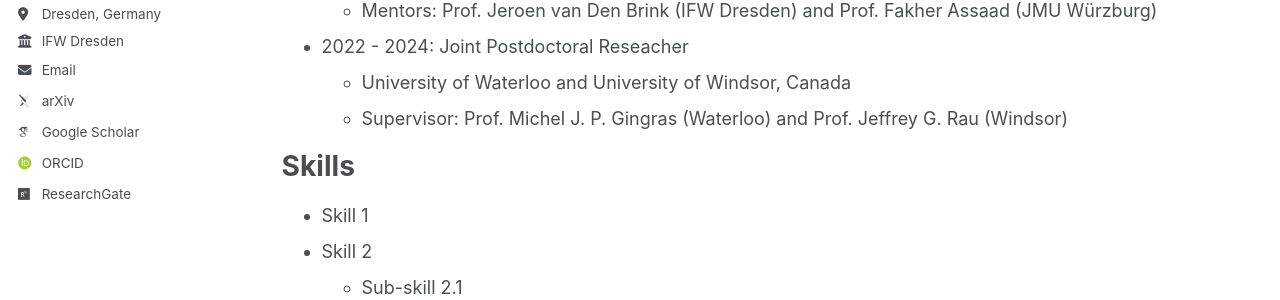
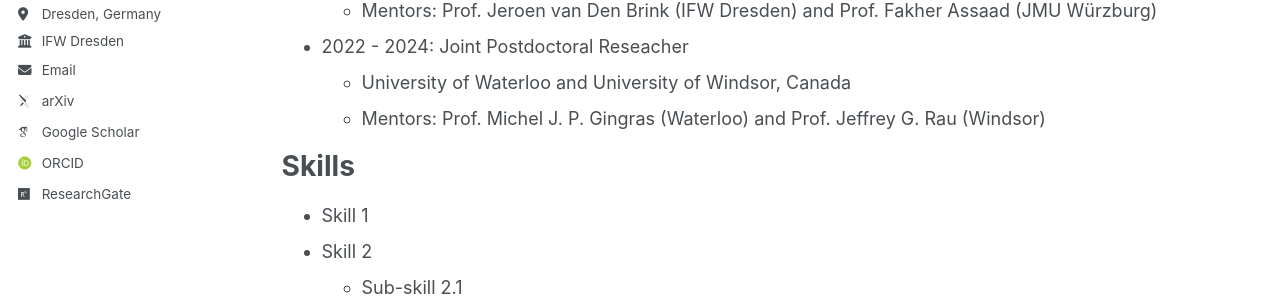
Before and after one commit to subhankar-khatua/subhankar-khatua.github.io, a Jekyll site: the page built from _pages/cv.md, in a window 1280 px wide and 900 px high. Shown: the part 437-737 px from the top of the window. Built offline with Jekyll 4.4.1, drawn with Linux system fonts in a browser that asks for light colours; some web fonts are replaced.

Commit message:
Update cv.md

```diff
--- a/_pages/cv.md
+++ b/_pages/cv.md
@@ -23,7 +23,7 @@ Work experience
 
 * 2022 - 2024: Joint Postdoctoral Reseacher
   * University of Waterloo and University of Windsor, Canada
-  * Supervisor: Prof. Michel J. P. Gingras (Waterloo) and Prof. Jeffrey G. Rau (Windsor)
+  * Mentors: Prof. Michel J. P. Gingras (Waterloo) and Prof. Jeffrey G. Rau (Windsor)
 
 
 Skills
```
